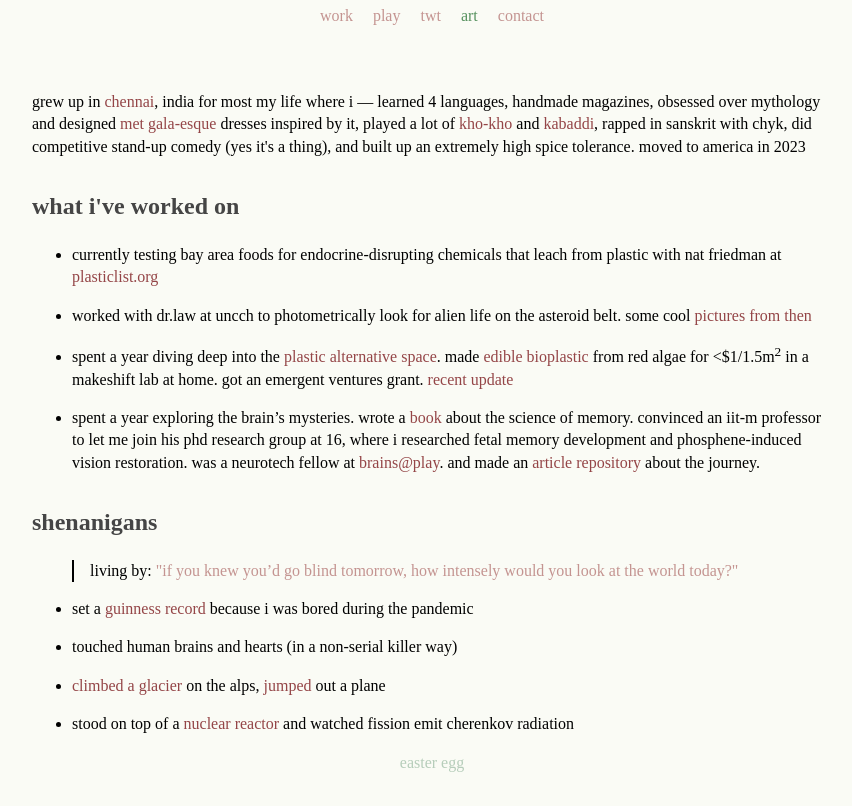
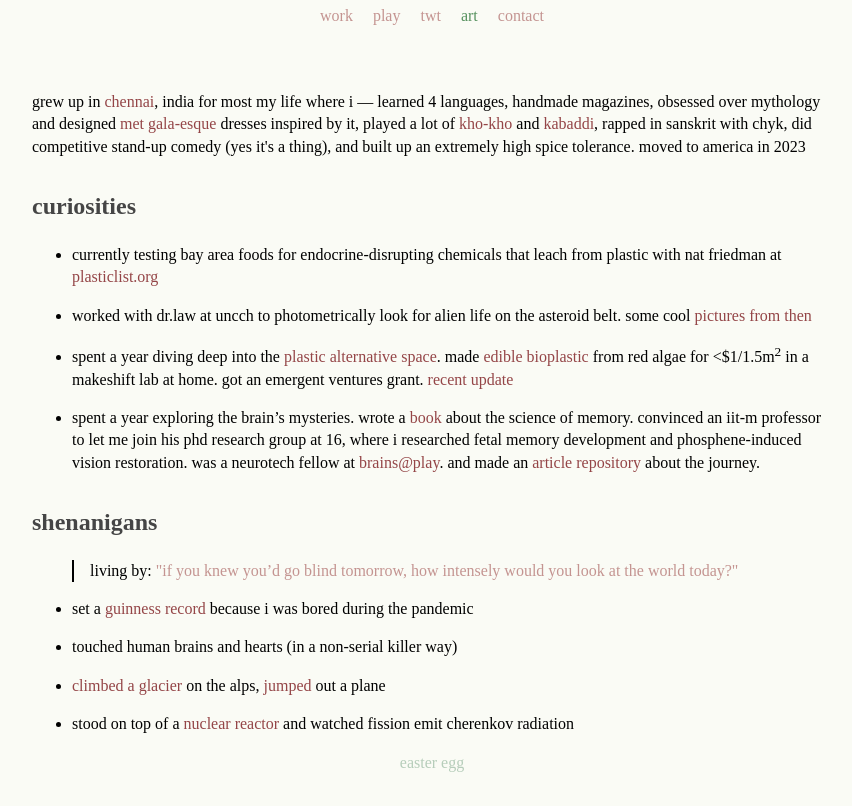
Before and after one commit to Chandhana01/personalwebsite, a plain HTML site: page index.html in a window 1280 px wide. Shown: the part 99-905 px from the top of the page, without its empty margins (208-1060 px from the left). Drawn offline with Linux system fonts and the light colour scheme.

Commit message:
Update index.html

```diff
--- a/index.html
+++ b/index.html
@@ -66,7 +66,7 @@
 
 
   <section id="work" class="section">
-    <h2 style="color: #454545;">what i've worked on</h2>
+    <h2 style="color: #454545;">curiosities</h2>
     <ul>
     <li>currently testing bay area foods for endocrine-disrupting chemicals that leach from plastic with nat friedman at <a href="https://www.plasticlist.org/" style=" color: #944547; text-decoration: none;">plasticlist.org </a></p>
     <li>worked with dr.law at uncch to photometrically look for alien life on the asteroid belt. some cool  <a href="https://x.com/chandhana01/status/1713763714296693240" style="color: #944547; text-decoration: none;">pictures from then</a></p>
```
